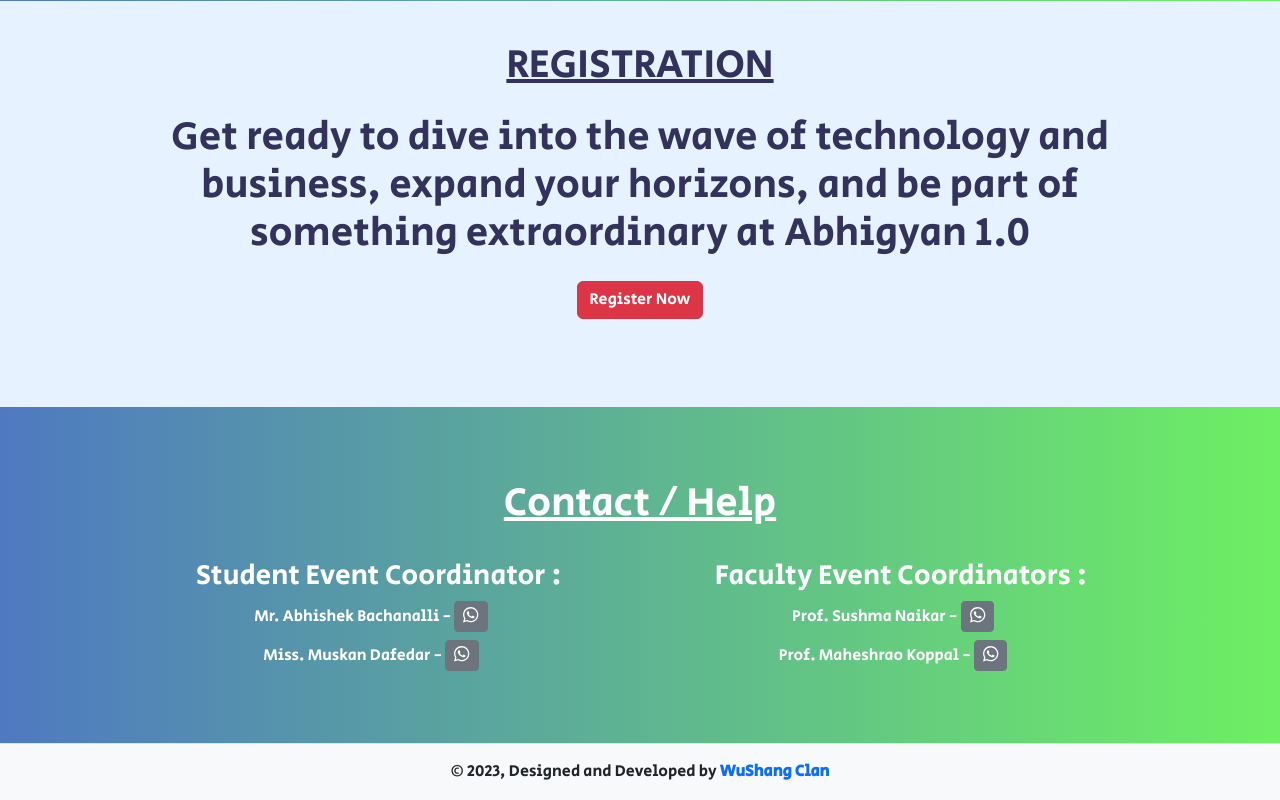
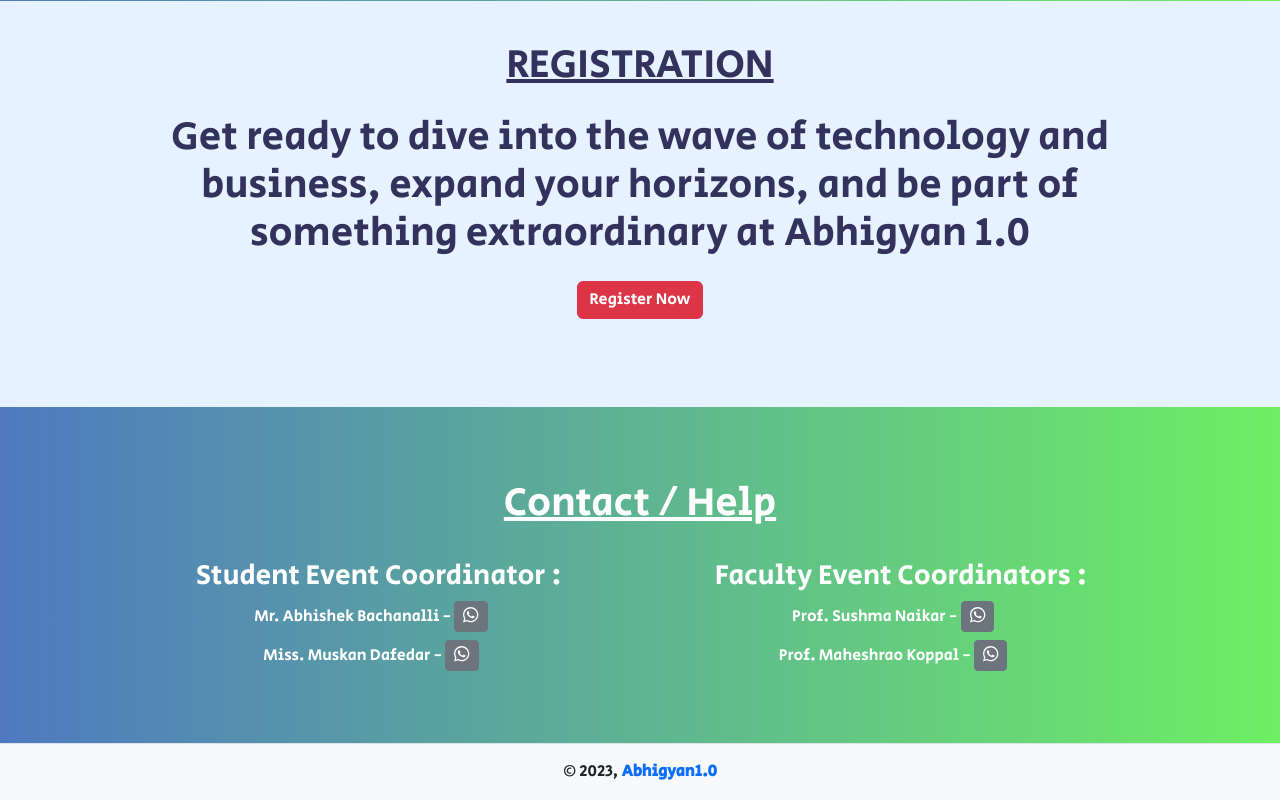
Before and after one commit to Vipul-J/techtarang23, a React (Create React App) app in the folder festsite/: page / in a window 1280 px wide. Shown: the part 2178-2978 px from the top of the page. Built offline with nearby package versions, Linux system fonts and the light colour scheme.

Commit message:
final changes

```diff
--- a/festsite/src/components/Footer.js
+++ b/festsite/src/components/Footer.js
@@ -6,9 +6,9 @@ function Footer() {
         <>
         <footer className="bg-light text-center border-top text-lg-start p-3">
             <div className="text-center rwt-txt-dark-blue ">
-                &copy; 2023, Designed and Developed by
-                <Link  to="/team"
-                    className="foot-link text-decoration-none fw-bold"> WuShang Clan</Link>
+                &copy; 2023,
+                <Link  to="/"
+                    className="foot-link text-decoration-none fw-bold"> Abhigyan1.0</Link>
             </div>
         </footer>
         </>
```
